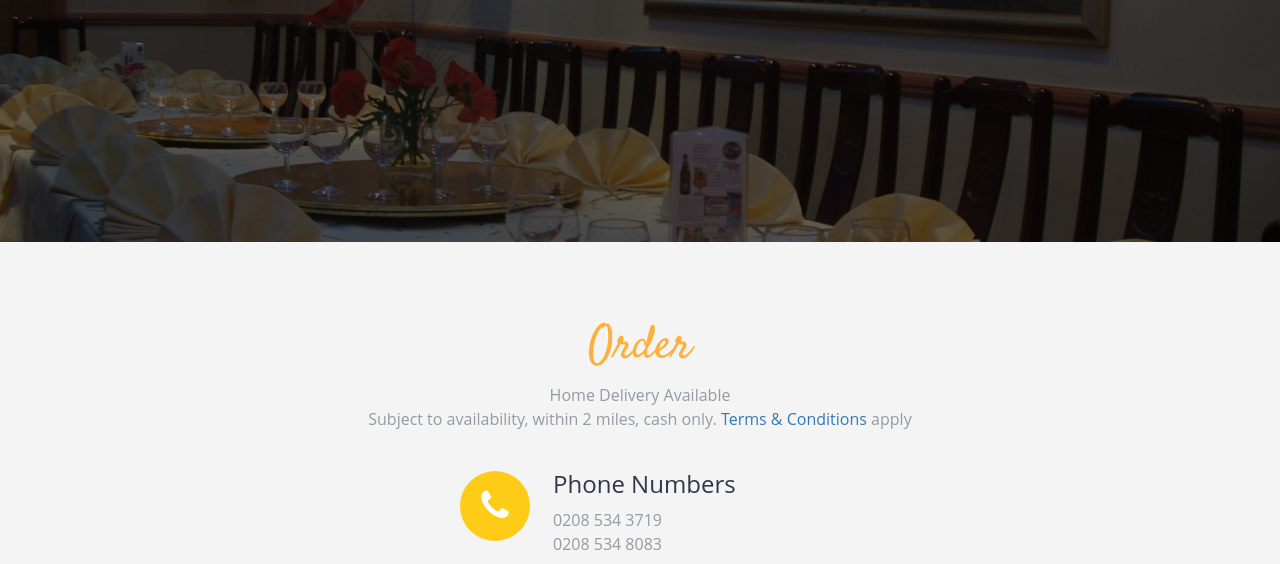
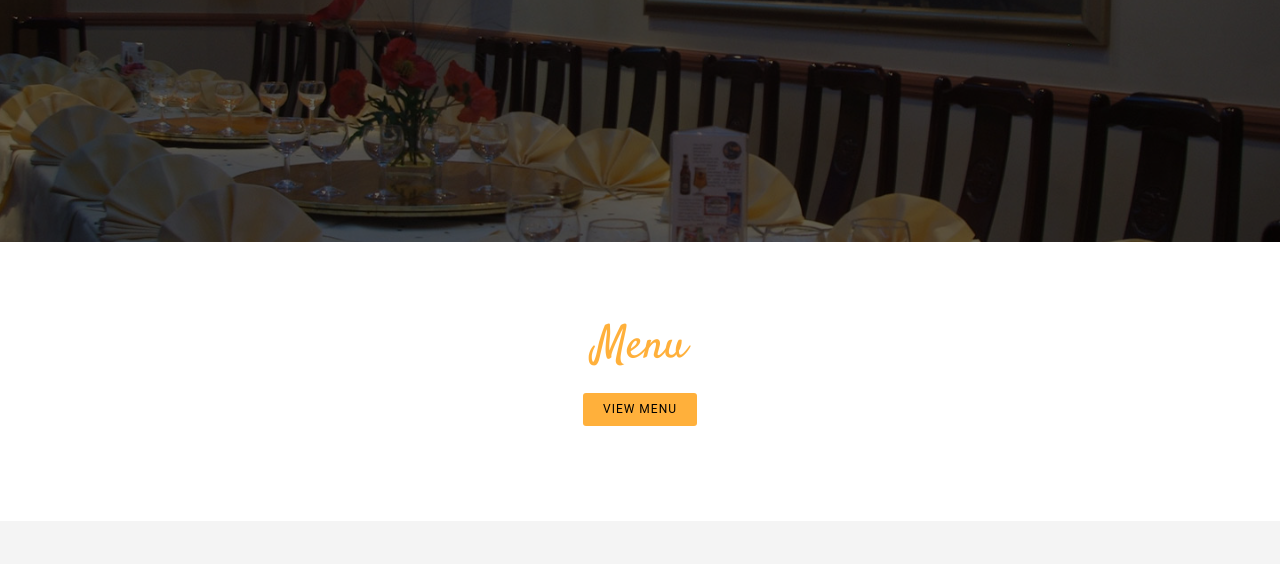
Before and after one commit to sourcier/eastern-palace, a plain HTML site: page index.html in a window 1280 px wide. Shown: the part 388-952 px from the top of the page. Drawn offline with Linux system fonts and the light colour scheme; a web font is replaced by a local one.

Commit message:
Update menu

```diff
--- a/index.html
+++ b/index.html
@@ -22,7 +22,7 @@
         <div class="container">
           <div id="mySidenav" class="sidenav">
             <a href="javascript:void(0)" class="closebtn" onclick="closeNav()">&times;</a>
-            <!-- <a href="#menu-list">Menu</a> -->
+            <a href="#menu-list">Menu</a>
             <a href="#contact">Order</a>
           </div>
           <!-- Use any element to open the sidenav -->
@@ -41,7 +41,7 @@
   </section>
   <!-- / banner -->
   <!-- menu -->
-  <!-- <section id="menu-list" class="section-padding">
+  <section id="menu-list" class="section-padding">
     <div class="container">
       <div class="row">
         <div class="col-md-12 text-center marb-35">
@@ -50,7 +50,7 @@
         </div>
       </div>
     </div>
-  </section> -->
+  </section>
   <!--/ menu -->
   <!-- contact -->
   <section id="contact" class="section-padding">
```
Also changed, not shown: 1 other file.
